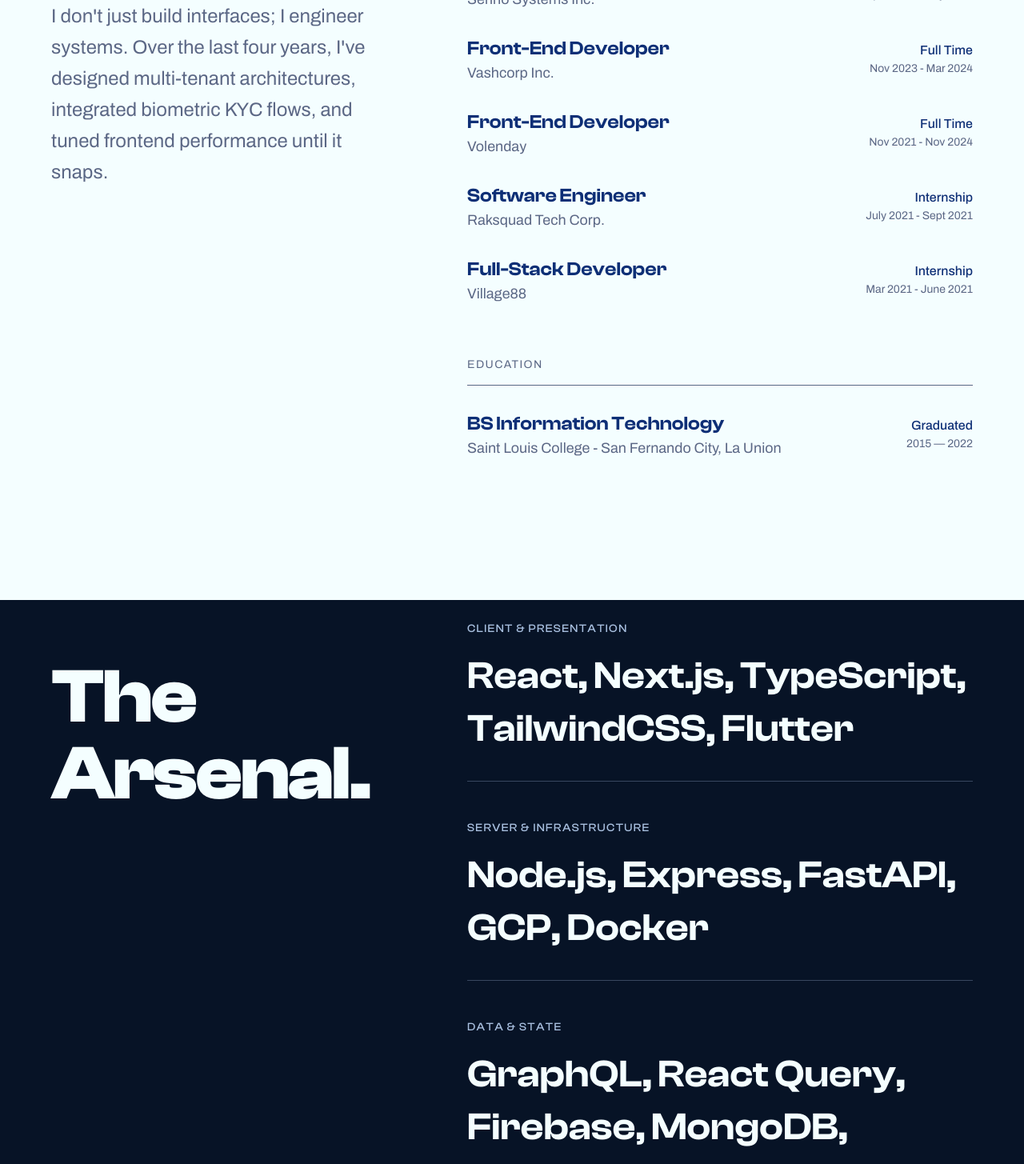
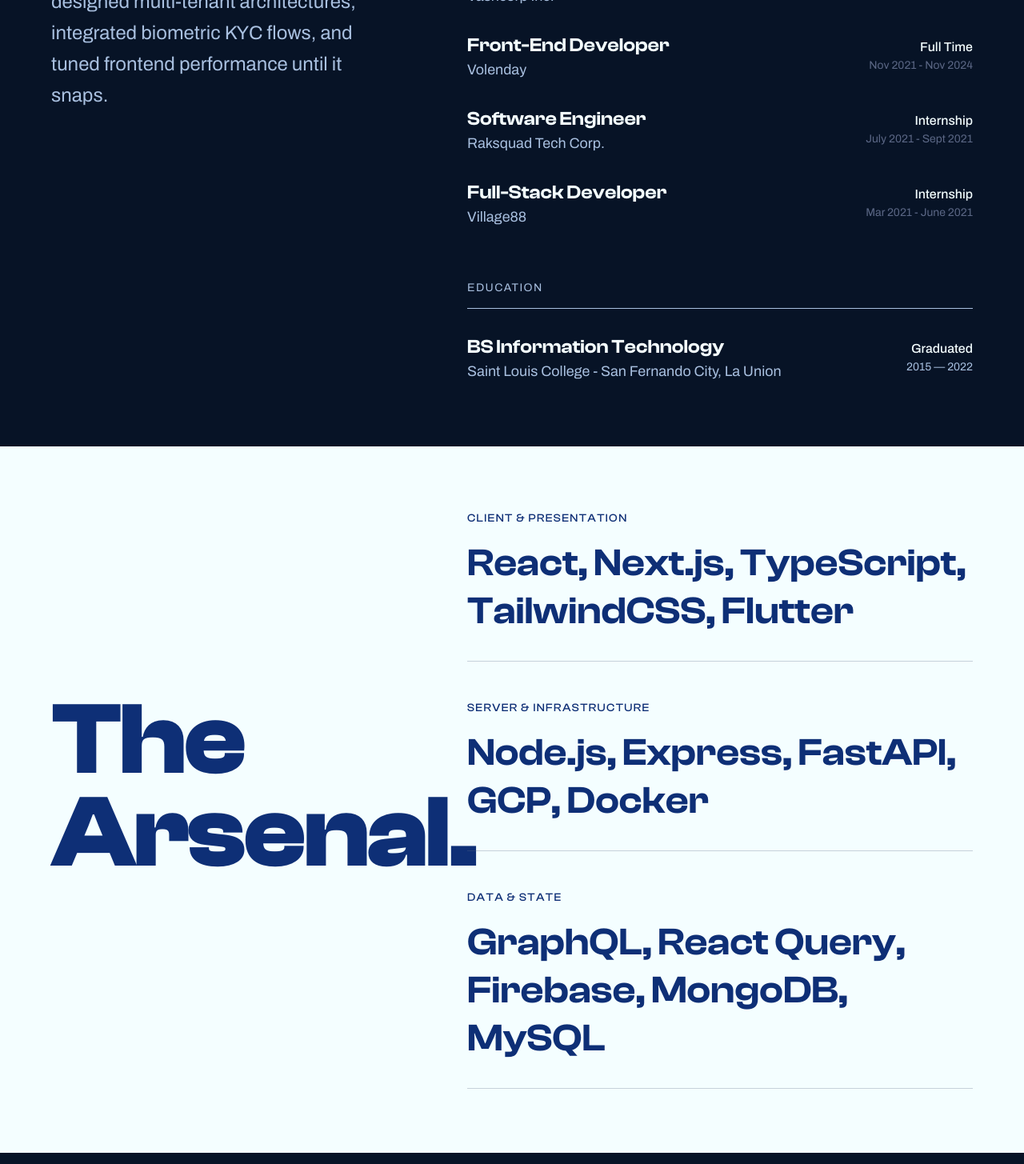
Before and after one commit to cjsupan/cj-portfolio, a React (Vite) app: page / in a window 1280 px wide. Shown: the part 1200-2655 px from the top of the page at 80% size. Built offline with nearby package versions, Linux system fonts and the light colour scheme.

Commit message:
feat: update styles across sections for improved responsiveness and visual consistency

```diff
--- a/src/App.tsx
+++ b/src/App.tsx
@@ -10,7 +10,7 @@ function App() {
   return (
     <div className="App @container bg-background-default">
       {/* <NavBar /> */}
-      <main className="w-full h-full dark:bg-background-dark bg-background-light dark:text-primary-dark transition duration-500 ease-in-out flex flex-col justify-center items-center @max-md:gap-16 @max-md:pt-20 @min-md:gap-24 ">
+      <main className="w-full h-full dark:bg-background-dark bg-background-light dark:text-primary-dark transition duration-500 ease-in-out flex flex-col justify-center items-center @max-md:pt-20 ">
         <Home />
         <About />
         <Tecnologies />
--- a/src/components/projectCard.tsx
+++ b/src/components/projectCard.tsx
@@ -13,8 +13,10 @@ export function ProjectCard({ project }: ProjectCardProps) {
   return (
     <div
       className="w-full max-w-[400px] h-[450px] flex flex-col justify-between p-8
-                 bg-background-dark text-background-default
-                 hover:bg-primary-default hover:text-background-default
+                 bg-background-light text-primary-light
+                 hover:bg-primary-light hover:text-primary-dark
+                 dark:bg-background-dark dark:text-primary-dark
+                 dark:hover:bg-accent-light dark:hover:text-primary-light
                  transition-colors duration-500 cursor-pointer group rounded-xl"
     >
       {/* Top: Massive Title & Description */}
--- a/src/constants/projects.ts
+++ b/src/constants/projects.ts
@@ -46,7 +46,7 @@ export const projects: Projects[] = [
     description:
       "An in-store product catalog app supporting product browsing, side-by-side product comparison, and real-time environmental suitability checks",
     link: "",
-    tech: ["flutter", "Dart"],
+    tech: ["Flutter", "Dart"],
     id: "in-store-product-catalog-app",
   },
   {
--- a/src/sections/about.tsx
+++ b/src/sections/about.tsx
@@ -4,7 +4,7 @@ const About = () => {
   return (
     <section
       id="about"
-      className="w-full min-h-dvh flex flex-col justify-center px-8 md:px-16 py-20 bg-color-background-default text-primary-default"
+      className="w-full min-h-dvh flex flex-col justify-center px-8 md:px-16 py-20 bg-background-dark text-primary-dark dark:bg-accent-dark/10 dark:text-primary-dark"
     >
       <div className="max-w-7xl mx-auto w-full grid grid-cols-1 lg:grid-cols-12 gap-12 lg:gap-24">
         {/* Left Column: The Heavy Header & Anchor */}
@@ -15,7 +15,7 @@ const About = () => {
             Specs.
           </h2>
 
-          <p className="font-body text-xl md:text-2xl text-secondary-light leading-relaxed">
+          <p className="font-body text-xl md:text-2xl text-secondary-dark dark:text-secondary-default leading-relaxed">
             I don't just build interfaces; I engineer systems. Over the last
             four years, I've designed multi-tenant architectures, integrated
             biometric KYC flows, and tuned frontend performance until it snaps.
@@ -26,7 +26,7 @@ const About = () => {
         <div className="lg:col-span-7 flex flex-col gap-16 lg:mt-4">
           {/* Experience Block */}
           <div>
-            <h3 className="text-sm font-body uppercase tracking-widest text-secondary-light mb-8 border-b border-color-secondary-dark/30 pb-4">
+            <h3 className="text-sm font-body uppercase tracking-widest text-secondary-dark dark:text-primary-dark mb-8 border-b border-secondary-light/30 dark:border-primary-dark/30 pb-4">
               Work Experience
             </h3>
             <div className="flex flex-col gap-8">
@@ -36,18 +36,18 @@ const About = () => {
                   className="flex flex-col md:flex-row md:items-baseline justify-between gap-2 group"
                 >
                   <div className="flex flex-col">
-                    <h4 className="text-2xl font-heading font-semibold group-hover:text-secondary-light transition-colors">
+                    <h4 className="text-2xl font-heading font-semibold transition-colors">
                       {work.title}
                     </h4>
-                    <span className="text-lg font-body text-secondary-light">
+                    <span className="text-lg font-body text-secondary-dark dark:text-accent-light">
                       {work.company}
                     </span>
                   </div>
                   <div className="flex flex-col md:items-end text-left md:text-right font-body">
-                    <span className="text-md text-primary-default font-medium">
+                    <span className="text-md text-primary-dark dark:text-accent-light font-medium">
                       {work.type}
                     </span>
-                    <span className="text-sm text-secondary-light">
+                    <span className="text-sm text-secondary-light dark:text-secondary-dark">
                       {work.date}
                     </span>
                   </div>
@@ -58,7 +58,7 @@ const About = () => {
 
           {/* Education Block */}
           <div>
-            <h3 className="text-sm font-body uppercase tracking-widest text-secondary-light mb-8 border-b border-color-secondary-dark/30 pb-4">
+            <h3 className="text-sm font-body uppercase tracking-widest text-secondary-dark dark:text-primary-dark mb-8 border-b dark:border-primary-dark/30 pb-4">
               Education
             </h3>
             <div className="flex flex-col md:flex-row md:items-baseline justify-between gap-2">
@@ -66,17 +66,15 @@ const About = () => {
                 <h4 className="text-2xl font-heading font-semibold">
                   BS Information Technology
                 </h4>
-                <span className="text-lg font-body text-secondary-light">
+                <span className="text-lg font-body text-accent-light">
                   Saint Louis College - San Fernando City, La Union
                 </span>
               </div>
               <div className="flex flex-col md:items-end text-left md:text-right font-body">
-                <span className="text-md text-primary-default font-medium">
+                <span className="text-md text-primary-dark font-medium">
                   Graduated
                 </span>
-                <span className="text-sm text-secondary-light">
-                  2015 — 2022
-                </span>
+                <span className="text-sm text-accent-light">2015 — 2022</span>
               </div>
             </div>
           </div>
--- a/src/sections/home.tsx
+++ b/src/sections/home.tsx
@@ -2,7 +2,7 @@ const Home = () => {
   return (
     <div
       id="home"
-      className="w-full h-dvh @container text-primary-default px-6 md:px-16 flex flex-col items-start justify-center md:flex-row md:items-center md:justify-between"
+      className="w-full h-dvh @container text-primary-default dark:text-primary-dark px-6 md:px-16 flex flex-col items-start justify-center md:flex-row md:items-center md:justify-between"
     >
       {/* Left: The Heavy Hook */}
       <div className="w-full text-center md:text-left flex flex-col items-start md:items-start">
@@ -10,9 +10,9 @@ const Home = () => {
         <h1 className="text-[clamp(4rem,15vw,12rem)] font-display font-bold leading-[0.8] tracking-tight mt-2">
           Cedrick.
         </h1>
-        <button className="p-2 mt-8 md:bg-primary-default md:rounded-md md:text-primary-dark text-primary-default md:no-underline md:text-sm text-xs">
+        {/* <button className="p-2 mt-8 md:bg-primary-default dark:md:bg-primary-dark md:rounded-md md:text-primary-dark dark:md:text-primary-default text-primary-default dark:text-primary-dark underline md:text-sm text-xs">
           Hire Me
-        </button>
+        </button> */}
       </div>
 
       {/* Right: The Grounded Anchor */}
--- a/src/sections/technologies.tsx
+++ b/src/sections/technologies.tsx
@@ -2,12 +2,14 @@ const Technologies = () => {
   return (
     <section
       id="technologies"
-      className="w-full h-dvh snap-start flex flex-col justify-center px-8 md:px-16 py-20 bg-background-dark text-primary-dark"
+      /* 1. Change h-dvh to min-h-dvh so it grows if content overflows */
+      /* 2. Reduce py-20 to py-12 on mobile to save vertical space */
+      className="w-full min-h-dvh snap-start flex flex-col justify-center px-8 md:px-16 py-12 md:py-20 bg-background-light text-primary-light dark:bg-background-dark"
     >
-      <div className="max-w-7xl mx-auto w-full grid grid-cols-1 lg:grid-cols-12 gap-12 lg:gap-24">
+      <div className="max-w-7xl mx-auto w-full grid grid-cols-1 lg:grid-cols-12 gap-8 lg:gap-24">
         {/* Left: The Hook */}
-        <div className="lg:col-span-5 pt-16 flex flex-col justify-start">
-          <h2 className="text-6xl md:text-8xl font-heading font-bold leading-none tracking-tight mb-8">
+        <div className="lg:col-span-5 flex flex-col justify-center">
+          <h2 className="text-[clamp(3rem,10vw,8rem)] font-heading font-bold leading-[0.9] tracking-tight mb-8 dark:text-primary-dark">
             The
             <br />
             Arsenal.
@@ -15,40 +17,37 @@ const Technologies = () => {
         </div>
 
         {/* Right: The Typographic Stack */}
-        <div className="lg:col-span-7 flex flex-col gap-12 lg:mt-4">
-          {/* Layer: Client */}
-          <div className="flex flex-col border-b border-secondary-dark/30 pb-8">
-            <h3 className="text-sm font-medium uppercase tracking-widest text-secondary-dark mb-4">
-              Client & Presentation
-            </h3>
-            <p className="text-3xl md:text-5xl font-heading font-semibold text-primary-dark leading-snug">
-              React, Next.js, TypeScript, TailwindCSS, Flutter
-            </p>
-          </div>
-
-          {/* Layer: Server */}
-          <div className="flex flex-col border-b border-secondary-dark/30 pb-8">
-            <h3 className="text-sm font-medium uppercase tracking-widest text-secondary-dark mb-4">
-              Server & Infrastructure
-            </h3>
-            <p className="text-3xl md:text-5xl font-heading font-semibold text-primary-dark leading-snug">
-              Node.js, Express, FastAPI, GCP, Docker
-            </p>
-          </div>
-
-          {/* Layer: Data */}
-          <div className="flex flex-col pb-8">
-            <h3 className="text-sm font-medium uppercase tracking-widest text-secondary-dark mb-4">
-              Data & State
-            </h3>
-            <p className="text-3xl md:text-5xl font-heading font-semibold text-primary-dark leading-snug">
-              GraphQL, React Query, Firebase, MongoDB, MySQL
-            </p>
-          </div>
+        <div className="lg:col-span-7 flex flex-col gap-8 md:gap-12">
+          {/* Use consistent component structure for each layer */}
+          <TechLayer
+            title="Client & Presentation"
+            items="React, Next.js, TypeScript, TailwindCSS, Flutter"
+          />
+          <TechLayer
+            title="Server & Infrastructure"
+            items="Node.js, Express, FastAPI, GCP, Docker"
+          />
+          <TechLayer
+            title="Data & State"
+            items="GraphQL, React Query, Firebase, MongoDB, MySQL"
+          />
         </div>
       </div>
     </section>
   );
 };
 
+// Helper component to keep the code clean and responsive
+const TechLayer = ({ title, items }: { title: string; items: string }) => (
+  <div className="flex flex-col border-b border-secondary-light/30 dark:border-secondary-dark/30 pb-6 md:pb-8">
+    <h3 className="text-xs md:text-sm font-medium uppercase tracking-widest text-primary-light dark:text-secondary-dark mb-2 md:mb-4">
+      {title}
+    </h3>
+    {/* Clamp allows the font size to scale down automatically */}
+    <p className="text-[clamp(1.5rem,5vw,3rem)] font-heading font-semibold text-primary-light dark:text-primary-dark leading-tight">
+      {items}
+    </p>
+  </div>
+);
+
 export default Technologies;
```
Also changed, not shown: src/sections/contact.tsx (+12 -12 lines), src/sections/projects.tsx (+4 -4 lines).
